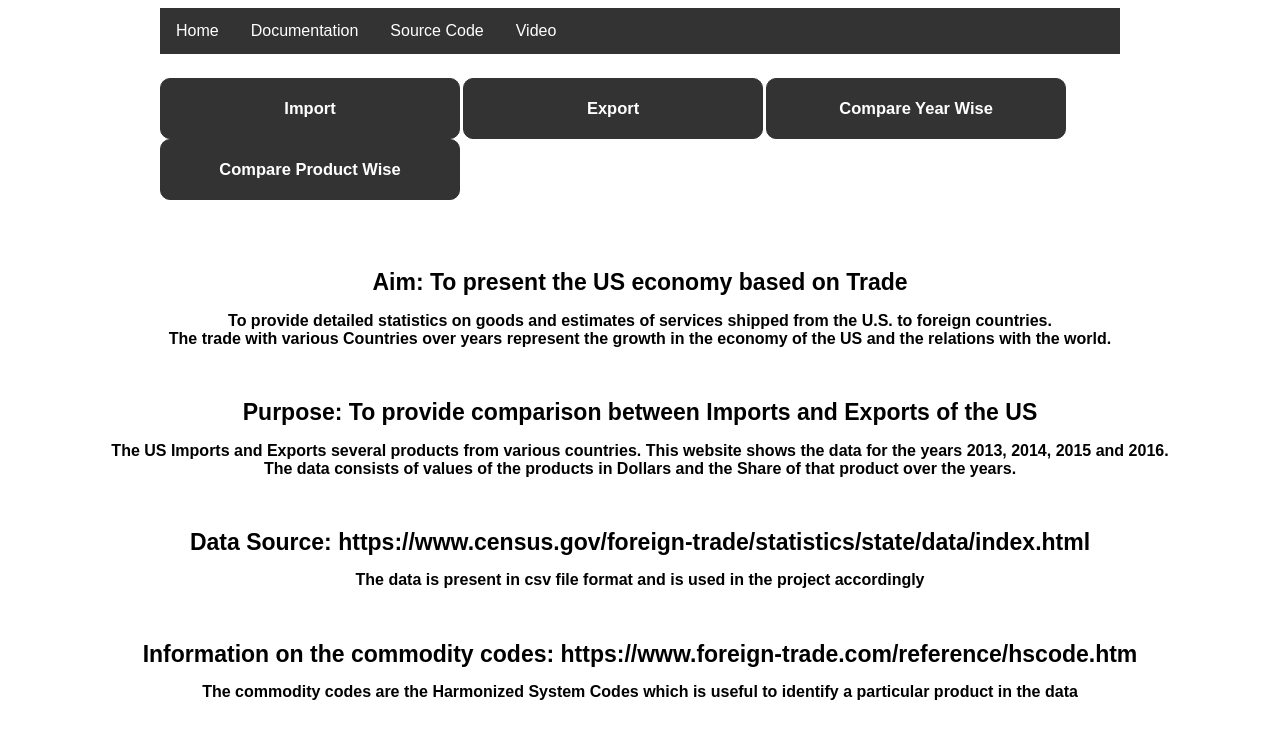
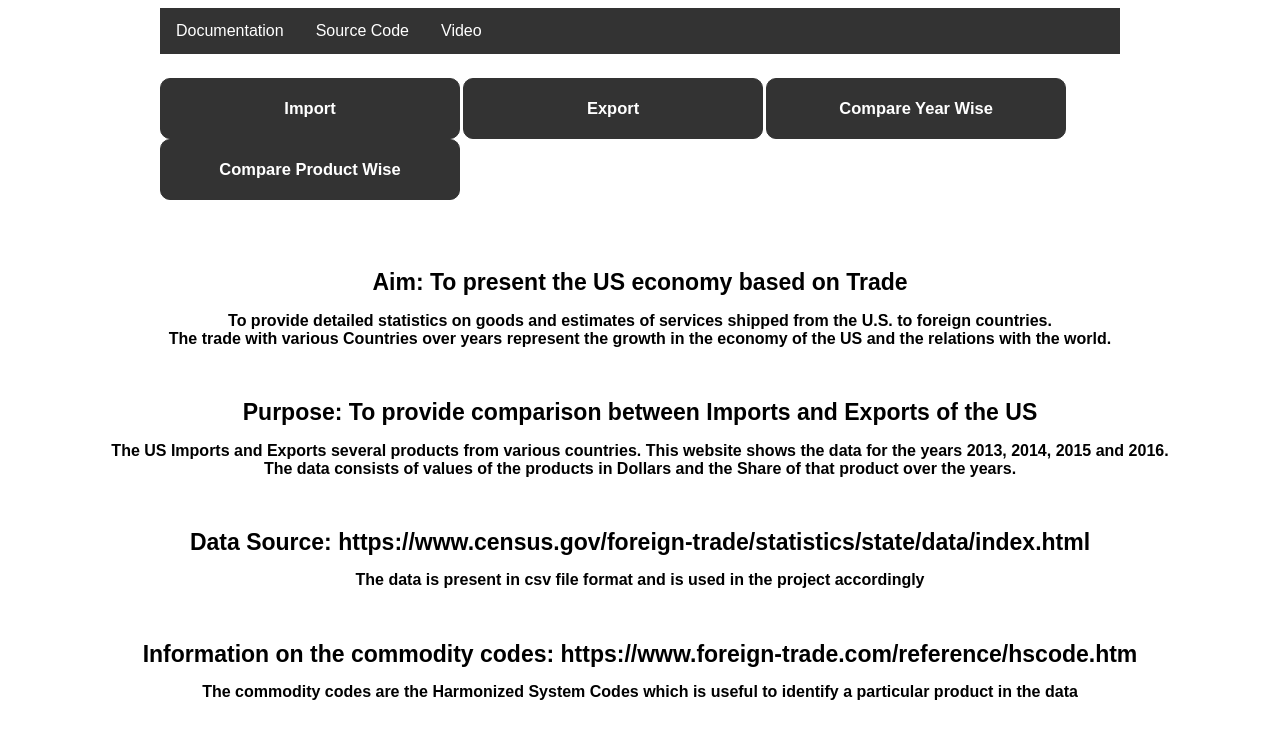
Before and after one commit to kollive789/USTrade2013_2016, a plain HTML site: page index.html in a window 1280 px wide. Drawn offline with Linux system fonts and the light colour scheme.

Commit message:
Update index.html

```diff
--- a/index.html
+++ b/index.html
@@ -9,7 +9,6 @@
 
 <div class="wrapper">
     <ul>
-        <li><a href="first page.html">Home</a></li>
         <li><a href="">Documentation</a></li>
         <li><a href="">Source Code</a></li>
         <li><a href="">Video</a></li>
```
